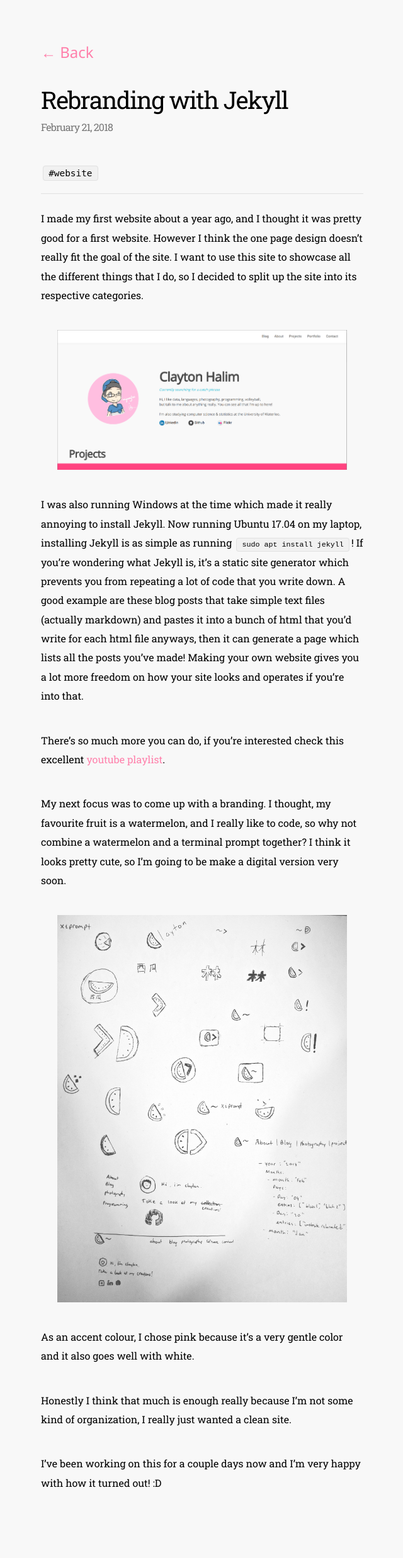
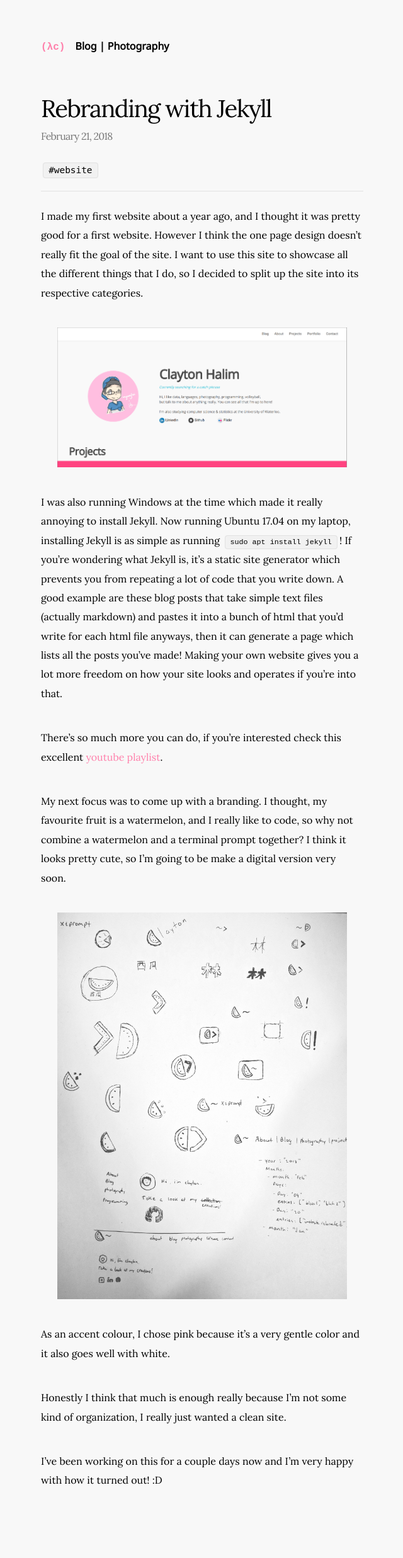
Before and after one commit to clayton-halim/clayton-halim.github.io, a Jekyll site: the page built from _posts/2018-02-21-rebranding-with-jekyll.md, in a window 1280 px wide. Shown: the whole page at 63% size, without its empty margins (319-959 px from the left). Built offline with Jekyll 4.4.1, drawn with Linux system fonts in a browser that asks for light colours; nearby versions of some CDN libraries.

Commit message:
Change roboto slab font to lora

```diff
--- a/_includes/default.html
+++ b/_includes/default.html
@@ -3,7 +3,7 @@
 <link rel="shortcut icon" type="image/png" href="{{ site.baseurl }}/favicon.png"/>
 <link rel="stylesheet" href="{{ site.baseurl }}/assets/css/sanitize.css">
 <link rel="stylesheet" href="{{ site.baseurl }}/assets/css/style.css">
-<link href="https://fonts.googleapis.com/css?family=Noto+Sans|Tinos|Roboto|Roboto+Slab" rel="stylesheet">
+<link href="https://fonts.googleapis.com/css?family=Lora|Noto+Sans&display=swap" rel="stylesheet">
 <link href="https://use.fontawesome.com/4c9066f1a6.css" media="all" rel="stylesheet">
 {% include google-analytics.html %}
 <title>clayton</title>
--- a/_layouts/post.html
+++ b/_layouts/post.html
@@ -8,11 +8,10 @@
 </head>
 <body>
     <div id="body-wrapper">
-    <h6><a class="hover-accent" href="{{ site.baseurl }}/blog">← Back</a></h6>
+    {% include nav.html %}
     <article class="blog-post">
         <h2 class="blog-title">{{ page.title }}</h2>
         <h5 class="blog-date">{{ page.date | date: "%B %d, %Y"}}</h5>
-        <br>
         {% for tag in page.tags %}
             <code class="tag">#{{ tag }}</code>
         {% endfor %}
--- a/assets/css/style.css
+++ b/assets/css/style.css
@@ -106,7 +106,7 @@
 }
 
 .blog-date {
-    font-family: "Roboto Slab";
+    font-family: "Lora";
     margin-top: 0.5rem;
     font-size: 1em;
     color: #777;
@@ -120,11 +120,12 @@
 }
 
 .blog-post {
-    font-family: "Roboto Slab";
+    margin-top: 4em;
+    font-family: "Lora";
 }
 
 .blog-title {
-    font-family: "Roboto Slab";
+    font-family: "Lora";
     font-size: 2.4em;
     margin: 0;
 }
@@ -153,20 +154,12 @@
     display: inline;
 }
 
-#instagram, #kaggle, #github, #linkedin, #email {
+#instagram, #github, #linkedin, #email {
     transition: 0.2s color;
 }
 
 #instagram:hover {
     color: #8a3ab9;
-}
-
-#kaggle {
-    font-family: roboto;
-}
-
-#kaggle:hover {
-    color: #429bf4;
 }
 
 #github:hover {
@@ -187,20 +180,6 @@
 
 #top-nav {
     margin-bottom: 5%;
-}
-
-.log-block {
-    display: table;
-    margin: 0 auto;
-}
-
-.log-date {
-    padding-right: 2%;
-}
-
-.log-title {
-    font-weight: bold;
-    font-family: "Tinos";
 }
 
 .navbar-wrapper {
@@ -252,10 +231,6 @@
 .tag {
     display: inline;
     font-family: "monospace";
-}
-
-.log-year {
-    margin-top: 2rem;
 }
 
 .logo {
```
